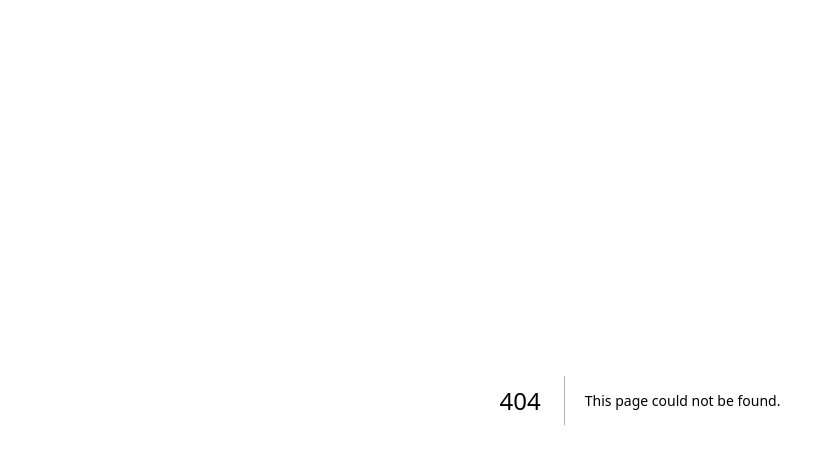
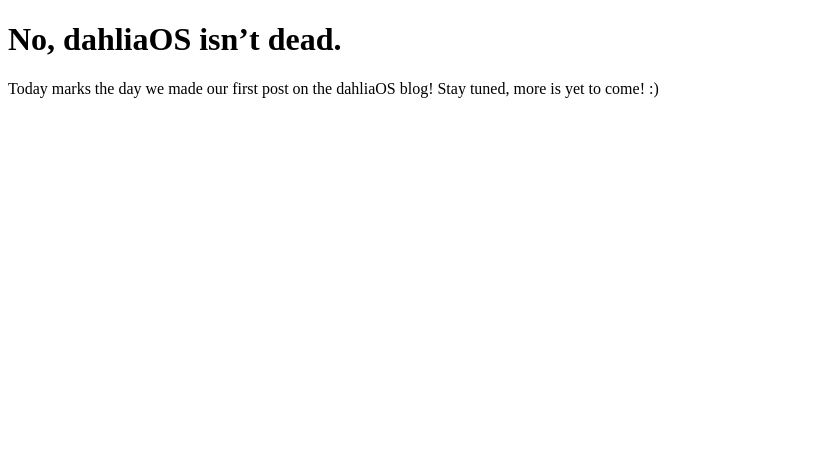
Before and after one commit to dahliaOS/blog, a Next.js app: page /posts/state-of-the-project in a window 1280 px wide. Before the commit this address had no page. Shown: the top 464 px of the page, without its empty margins (0-835 px from the left). Built offline with nearby package versions, Linux system fonts and the light colour scheme.

Commit message:
Create state-of-the-project.mdx

```diff
--- /dev/null
+++ b/pages/posts/state-of-the-project.mdx
@@ -0,0 +1,12 @@
+---
+title: No, dahliaOS isn’t dead.
+description: Is dahliaOS dead? Of course not. Here's what we've been up to.
+date: 2023-06-07
+tag: [post]
+author: Noah Cain
+image: "https://blog.dahliaos.io/api/og?title=No, dahliaOS isn’t dead.&desc=Is dahliaOS dead? Of course not. Here's what we've been up to.&date=2023-06-07"
+---
+
+# No, dahliaOS isn’t dead.
+
+Today marks the day we made our first post on the dahliaOS blog! Stay tuned, more is yet to come! :)
```
